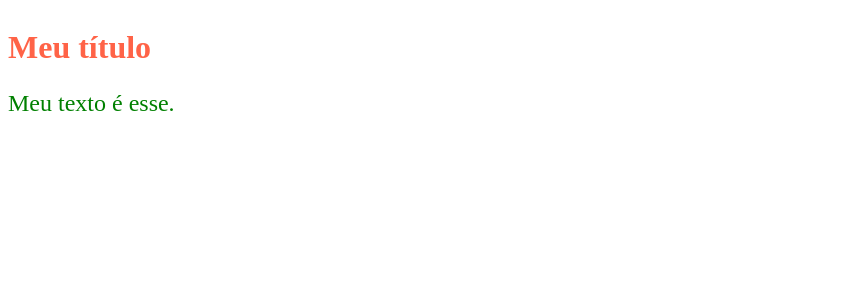
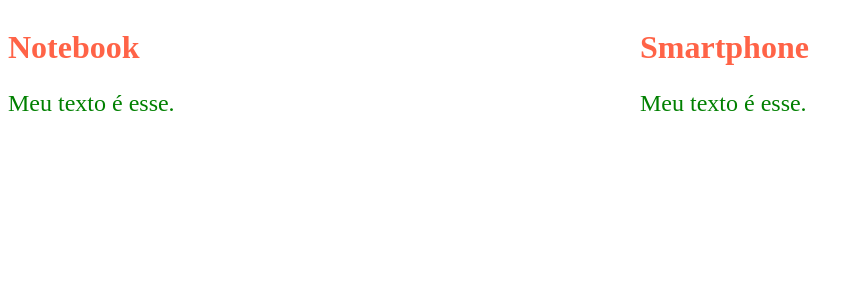
Before and after one commit to tatisabinoviana/ReactParaIniciantesOrigamid, a React (Create React App) app: page / in a window 1280 px wide. Shown: the top 300 px of the page, without its empty margins (0-864 px from the left). Built offline with nearby package versions, Linux system fonts and the light colour scheme.

Commit message:
utilizando backsticks

```diff
--- a/src/App.js
+++ b/src/App.js
@@ -20,11 +20,22 @@ const Paragrafo = styled.p`
 `;
 
 const App = () => {
+  function template(value, total) {
+    console.log(value);
+    console.log(total);
+  }
+  const total = 1000;
+  template`Isso é ${total} um teste`;
+
   return (
     <div>
       <ProdutosContainer>
         <Produto>
-          <Titulo>Meu título</Titulo>
+          <Titulo>Notebook</Titulo>
+          <Paragrafo>Meu texto é esse.</Paragrafo>
+        </Produto>
+        <Produto>
+          <Titulo>Smartphone</Titulo>
           <Paragrafo>Meu texto é esse.</Paragrafo>
         </Produto>
       </ProdutosContainer>
```
